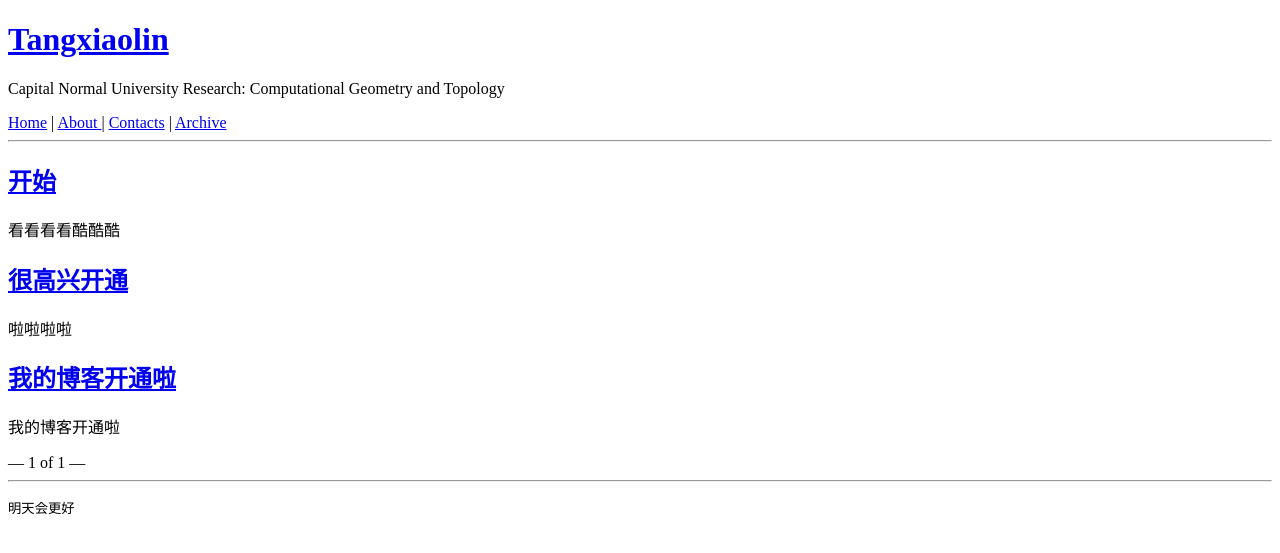
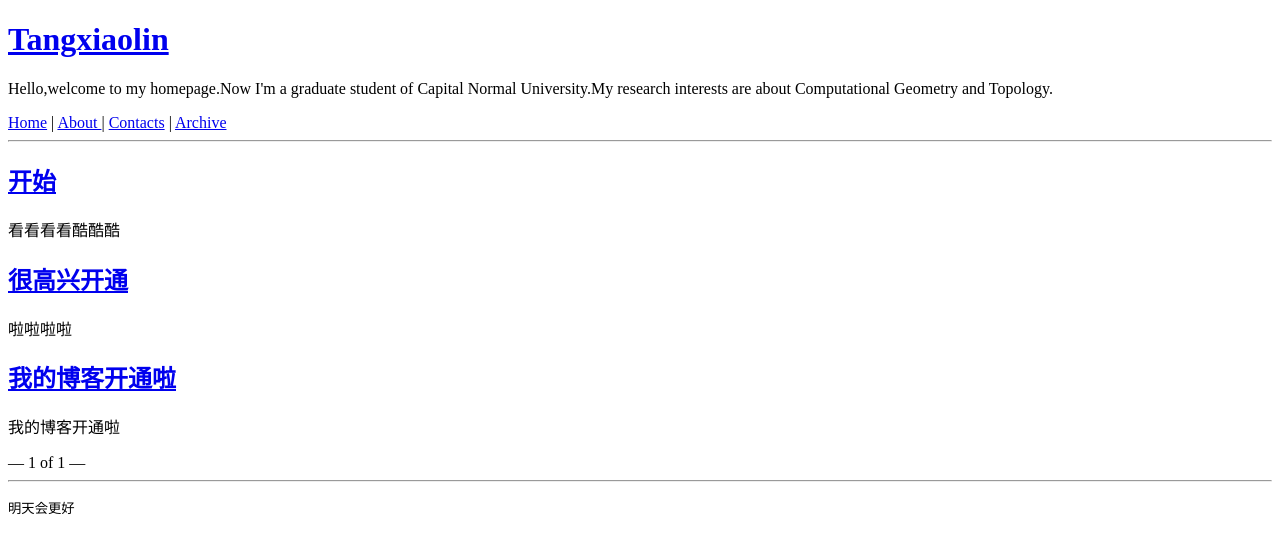
Before and after one commit to Calring/Calring.github.io, a Jekyll site: the page built from index.html, in a window 1280 px wide. Shown: the top 553 px of the page. Built offline with Jekyll 4.4.1, drawn with Linux system fonts in a browser that asks for light colours; the list of posts is cut into pages by our own code.

Commit message:
Update header.html

```diff
--- a/_includes/header.html
+++ b/_includes/header.html
@@ -1,6 +1,6 @@
 <header>
     <h1><a href='{{ site.url }}/'>{{ site.name }}</a></h1>
 </header>
-<p> Capital Normal University  Research: Computational Geometry and Topology </p>
+<p> Hello,welcome to my homepage.Now I'm a graduate student of Capital Normal University.My research interests are about Computational Geometry and Topology. </p>
 <a href='{{ site.url }}/'> Home</a> | <a href='{{ site.url }}/about/'>About </a> | <a href='{{ site.url }}/contact/'> Contacts</a> | <a href='{{ site.url }}/archive/'> Archive</a>
 <hr>
```
